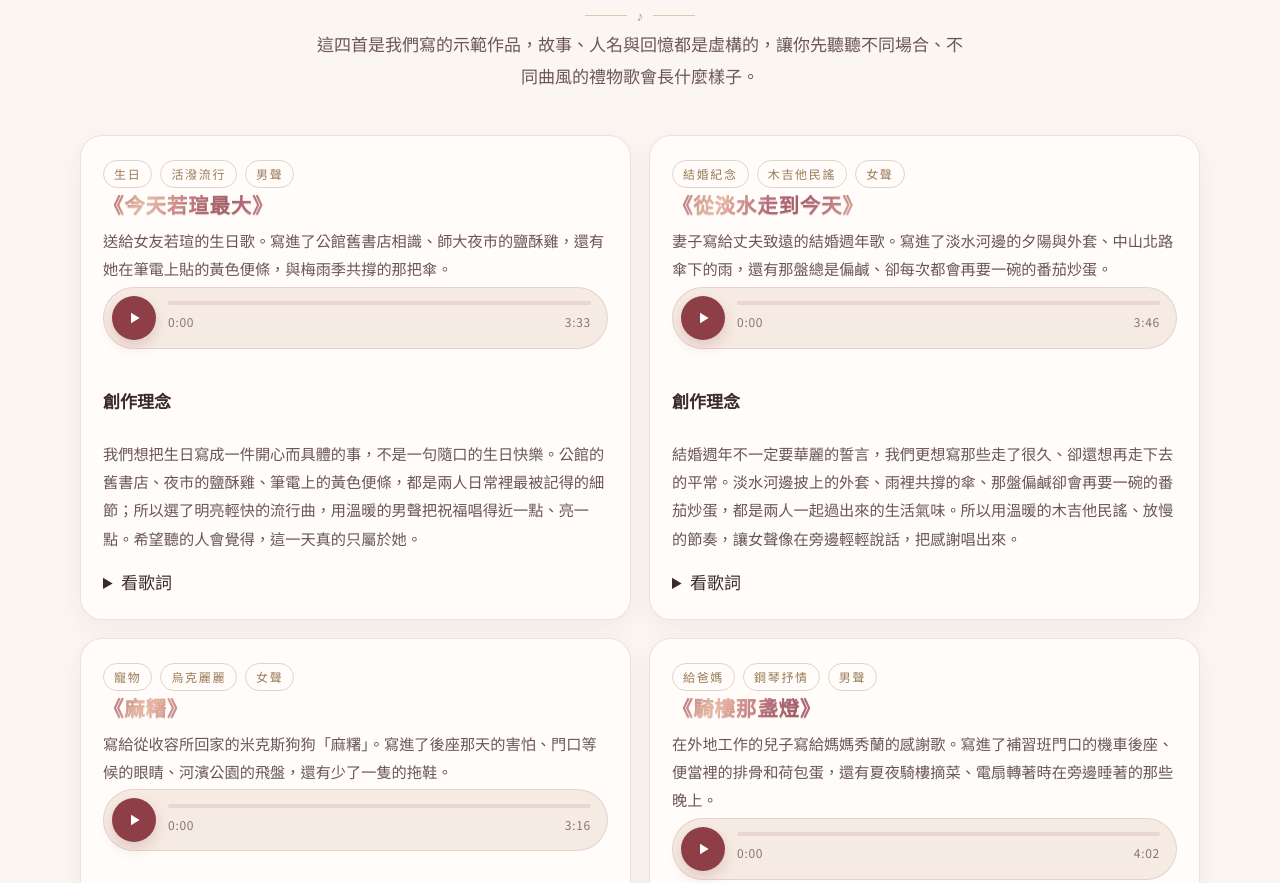
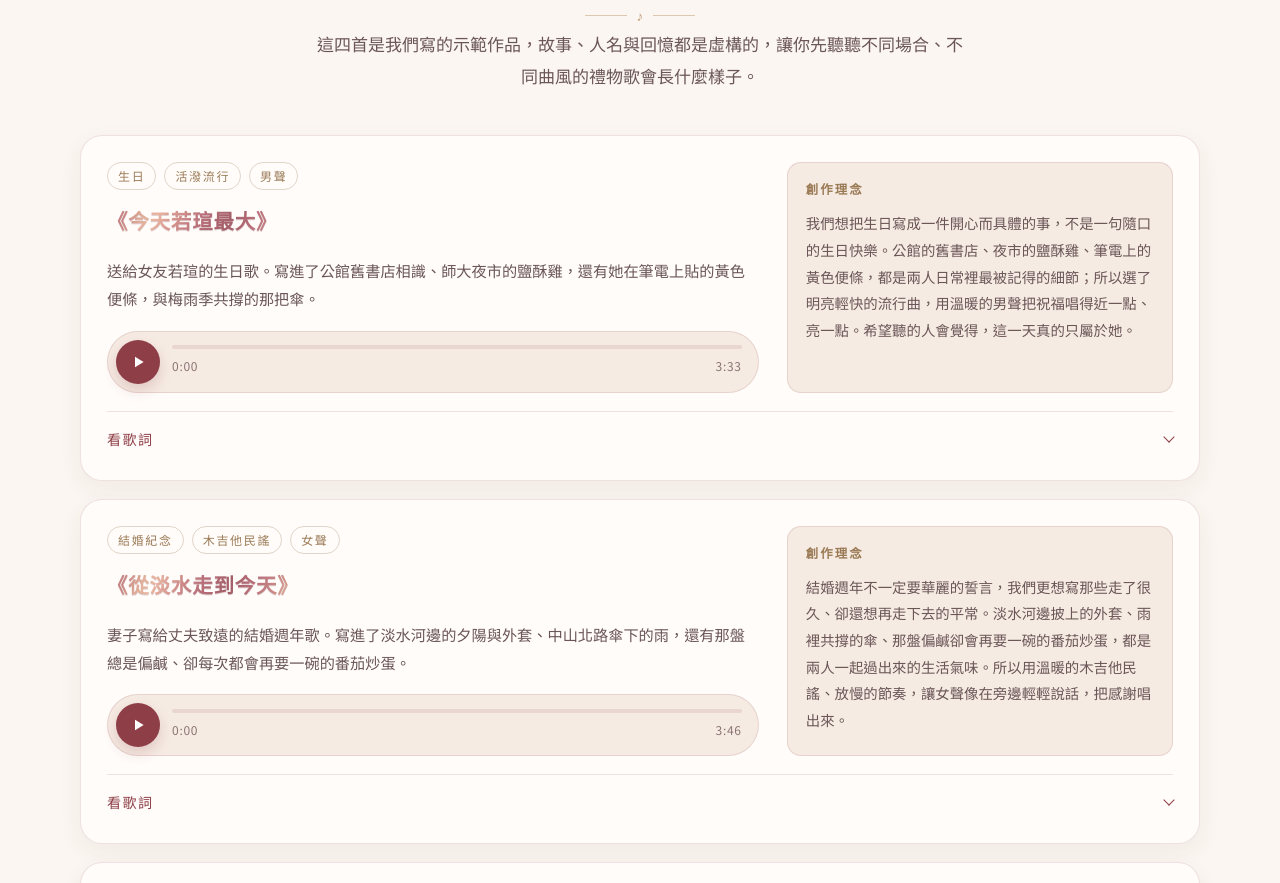
Before and after one commit to want5513-boop/weinipu, a plain HTML site: page index.html in a window 1280 px wide. Shown: the part 2857-3740 px from the top of the page. Drawn offline with nearby package versions, Linux system fonts and the light colour scheme; a web font is replaced by a local one.

Commit message:
Sample songs player and styles

```diff
--- a/assets/main.js
+++ b/assets/main.js
@@ -32,9 +32,8 @@ if (toggle && nav) {
 }
 
 /* 作品試聽播放器
-   音檔尚未上架時，按鈕維持停用，並顯示「試聽準備中」。
-   待正式可公開授權的 MP3 備妥後，在對應 <audio> 放入 <source>，
-   或在 .player 上設定 data-audio="assets/audio/檔名.mp3"。 */
+   同時只播放一首。開始播放時會暫停網站背景音樂，結束後不自動恢復；
+   若要再聽背景音樂，請按右下角喇叭。音檔尚未上架時，按鈕維持停用。 */
 const players = [...document.querySelectorAll(".player")];
 let current = null;
 
@@ -56,6 +55,13 @@ function pauseCurrent() {
     btn.setAttribute("aria-label", `播放《${title}》`);
   }
 }
+
+function pauseAllSamples() {
+  pauseCurrent();
+  current = null;
+}
+
+document.addEventListener("weinipu:bgmplay", pauseAllSamples);
 
 players.forEach((player) => {
   const audio = player.querySelector("audio");
@@ -107,6 +113,14 @@ players.forEach((player) => {
     });
   }
 
+  const bar = player.querySelector(".player-bar");
+  bar?.addEventListener("click", (event) => {
+    if (!audio || !Number.isFinite(audio.duration) || audio.duration <= 0) return;
+    const rect = bar.getBoundingClientRect();
+    const ratio = Math.min(1, Math.max(0, (event.clientX - rect.left) / rect.width));
+    audio.currentTime = ratio * audio.duration;
+  });
+
   btn?.addEventListener("click", () => {
     if (!audio) return;
     if (player.classList.contains("is-playing")) {
@@ -115,10 +129,12 @@ players.forEach((player) => {
       return;
     }
     if (current && current !== player) pauseCurrent();
+    document.dispatchEvent(new CustomEvent("weinipu:sampleplay"));
     audio.play().then(() => {
       player.classList.add("is-playing");
       btn.setAttribute("aria-label", `暫停《${title}》`);
       current = player;
+      if (status) status.textContent = "";
     }).catch(() => {
       if (status) status.textContent = "暫時無法播放";
     });
@@ -140,6 +156,7 @@ players.forEach((player) => {
   let started = false;
   let starting = false;
   let userOff = false;
+  let holdOff = false;
 
   try {
     userOff = localStorage.getItem(STORAGE_KEY) === "off";
@@ -181,7 +198,7 @@ players.forEach((player) => {
   }
 
   function startPlayback() {
-    if (userOff || started || starting) return Promise.resolve();
+    if (userOff || started || starting || holdOff) return Promise.resolve();
     starting = true;
     audio.muted = false;
     audio.volume = 0;
@@ -212,8 +229,10 @@ players.forEach((player) => {
   }
 
   function onFirstGesture(event) {
-    if (userOff || started) return;
+    if (userOff || started || holdOff) return;
     if (event && btn.contains(event.target)) return;
+    const target = event && event.target;
+    if (target && target.closest && target.closest(".player, .sample-lyrics, .play-btn")) return;
     startPlayback().catch(() => {});
   }
 
@@ -229,15 +248,30 @@ players.forEach((player) => {
     });
   }
 
+  function duckForSample() {
+    holdOff = true;
+    if (fadeFrame) cancelAnimationFrame(fadeFrame);
+    fadeFrame = 0;
+    starting = false;
+    audio.pause();
+    started = false;
+    setUi(false);
+  }
+
+  document.addEventListener("weinipu:sampleplay", duckForSample);
+
   btn.addEventListener("click", (event) => {
     event.stopPropagation();
     if (started && !audio.paused) {
       remember(true);
+      holdOff = false;
       stopPlayback();
       return;
     }
     remember(false);
+    holdOff = false;
     started = false;
+    document.dispatchEvent(new CustomEvent("weinipu:bgmplay"));
     startPlayback().catch(() => {});
   });
 
--- a/assets/style.css
+++ b/assets/style.css
@@ -420,10 +420,17 @@ section { padding: 72px 0; }
   border: 1px solid var(--line);
   border-radius: var(--radius);
   padding: 24px 22px 22px;
+  display: grid;
+  grid-template-columns: 1fr;
+  gap: 14px;
+  box-shadow: var(--shadow-soft);
+}
+
+.sample-main {
   display: flex;
   flex-direction: column;
   gap: 14px;
-  box-shadow: var(--shadow-soft);
+  min-width: 0;
 }
 
 .sample-tag {
@@ -448,8 +455,9 @@ section { padding: 72px 0; }
   margin: 0;
   color: var(--ink-soft);
   font-size: 0.95rem;
-  flex: 1;
 }
+
+.sample-story { flex: 1; }
 
 /* Plans
    -------------------------------------------------- */
@@ -658,8 +666,19 @@ section { padding: 72px 0; }
    -------------------------------------------------- */
 @media (min-width: 720px) {
   .steps { grid-template-columns: repeat(2, 1fr); }
-  .samples-grid { grid-template-columns: repeat(2, 1fr); }
+  .samples-grid { grid-template-columns: 1fr; }
   .plans-grid { grid-template-columns: repeat(2, 1fr); align-items: stretch; }
+}
+
+@media (min-width: 860px) {
+  .sample {
+    grid-template-columns: minmax(0, 1.35fr) minmax(240px, 0.8fr);
+    align-items: stretch;
+    gap: 16px 28px;
+    padding: 26px 26px 22px;
+  }
+  .sample-lyrics { grid-column: 1 / -1; }
+  .sample-concept { height: 100%; }
 }
 
 @media (min-width: 960px) {
@@ -834,6 +853,72 @@ section { padding: 72px 0; }
   color: var(--gold-deep);
 }
 
+
+
+.sample-concept {
+  background: var(--bg-warm);
+  border: 1px solid var(--line);
+  border-radius: var(--radius-sm);
+  padding: 16px 18px 18px;
+}
+.sample-concept-title {
+  font-family: var(--font-serif);
+  font-size: 0.78rem;
+  font-weight: 600;
+  letter-spacing: 0.16em;
+  color: var(--gold-deep);
+  margin: 0 0 8px;
+}
+.sample-concept p {
+  margin: 0;
+  color: var(--ink-soft);
+  font-size: 0.9rem;
+  line-height: 1.85;
+}
+
+.sample-lyrics {
+  margin-top: 2px;
+  border-top: 1px solid var(--line);
+  padding-top: 8px;
+}
+.sample-lyrics summary {
+  cursor: pointer;
+  list-style: none;
+  display: flex;
+  align-items: center;
+  justify-content: space-between;
+  gap: 12px;
+  font-size: 0.88rem;
+  letter-spacing: 0.1em;
+  color: var(--rose-deep);
+  padding: 6px 0;
+  user-select: none;
+}
+.sample-lyrics summary::-webkit-details-marker { display: none; }
+.sample-lyrics summary::after {
+  content: "";
+  width: 8px;
+  height: 8px;
+  border-right: 1.5px solid var(--rose-deep);
+  border-bottom: 1.5px solid var(--rose-deep);
+  transform: translateY(-2px) rotate(45deg);
+  transition: transform 0.2s ease;
+  flex-shrink: 0;
+}
+.sample-lyrics[open] summary::after {
+  transform: translateY(2px) rotate(225deg);
+}
+.sample-lyrics-body {
+  margin: 0;
+  padding: 4px 0 2px;
+  font-family: var(--font-serif);
+  font-size: 0.95rem;
+  line-height: 2;
+  letter-spacing: 0.06em;
+  color: var(--ink);
+  white-space: pre-line;
+}
+
 .player {
   display: flex;
   align-items: center;
@@ -883,7 +968,15 @@ section { padding: 72px 0; }
   height: 4px;
   border-radius: 999px;
   background: rgba(142, 62, 70, 0.12);
-  overflow: hidden;
+  cursor: pointer;
+}
+.player-bar::after {
+  content: "";
+  position: absolute;
+  left: 0;
+  right: 0;
+  top: -12px;
+  bottom: -8px;
 }
 .player-progress {
   display: block;
@@ -891,6 +984,7 @@ section { padding: 72px 0; }
   width: 0%;
   background: var(--rose);
   border-radius: inherit;
+  pointer-events: none;
 }
 .player-time {
   display: flex;
@@ -972,7 +1066,7 @@ section { padding: 72px 0; }
 }
 
 @media (prefers-reduced-motion: reduce) {
-  .nav-toggle span, .play-btn { transition: none; }
+  .nav-toggle span, .play-btn, .sample-lyrics summary::after { transition: none; }
 }
 
 /* Background music toggle
```
